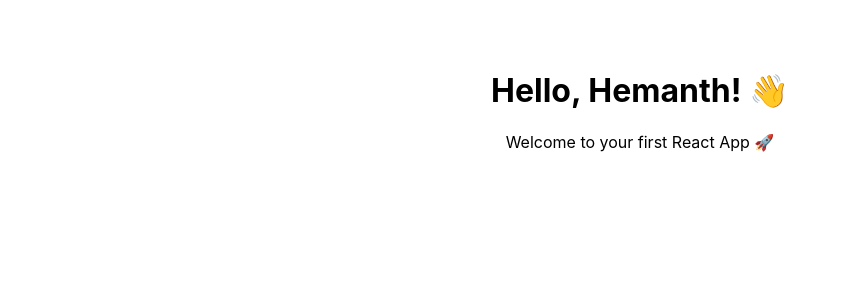
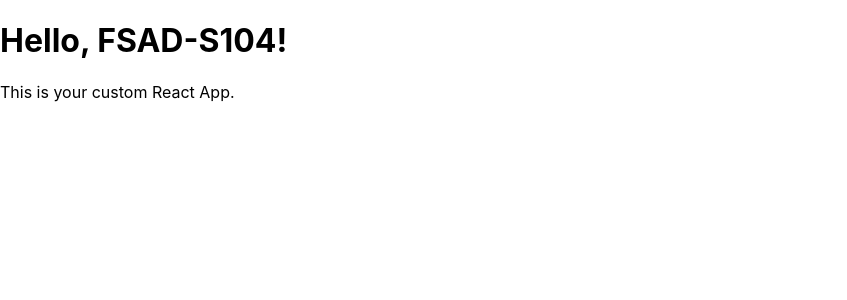
Before and after one commit to 11ranjitreddy/FSAD-S104, a React app: page / in a window 1280 px wide. Shown: the top 300 px of the page, without its empty margins (0-847 px from the left). Built offline with nearby package versions, Linux system fonts and the light colour scheme.

Commit message:
final1 update

```diff
--- a/src/App.js
+++ b/src/App.js
@@ -2,9 +2,9 @@
 
 function App() {
   return (
-    <div style={{ textAlign: 'center', paddingTop: '50px' }}>
-      <h1>Hello, Hemanth! 👋</h1>
-      <p>Welcome to your first React App 🚀</p>
+    <div>
+      <h1>Hello, FSAD-S104!</h1>
+      <p>This is your custom React App.</p>
     </div>
   );
 }
```
